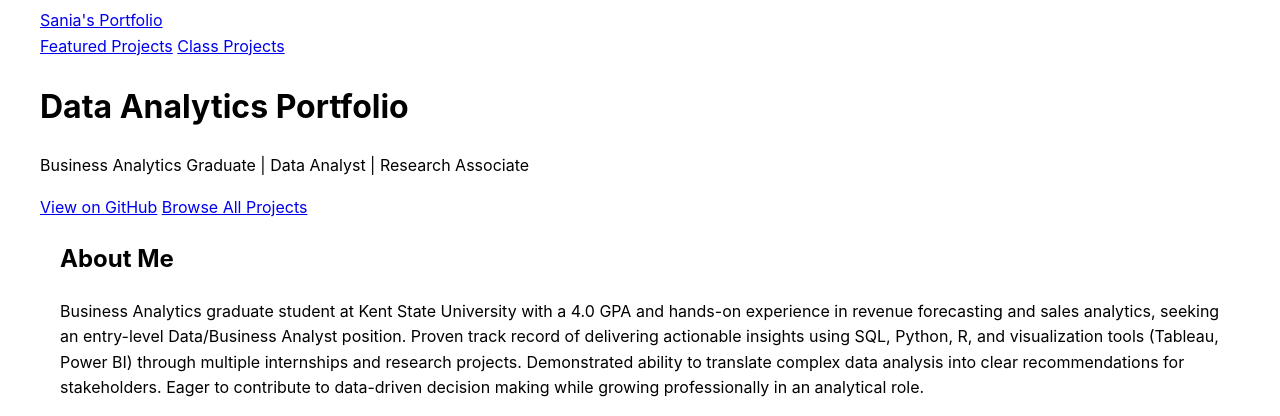
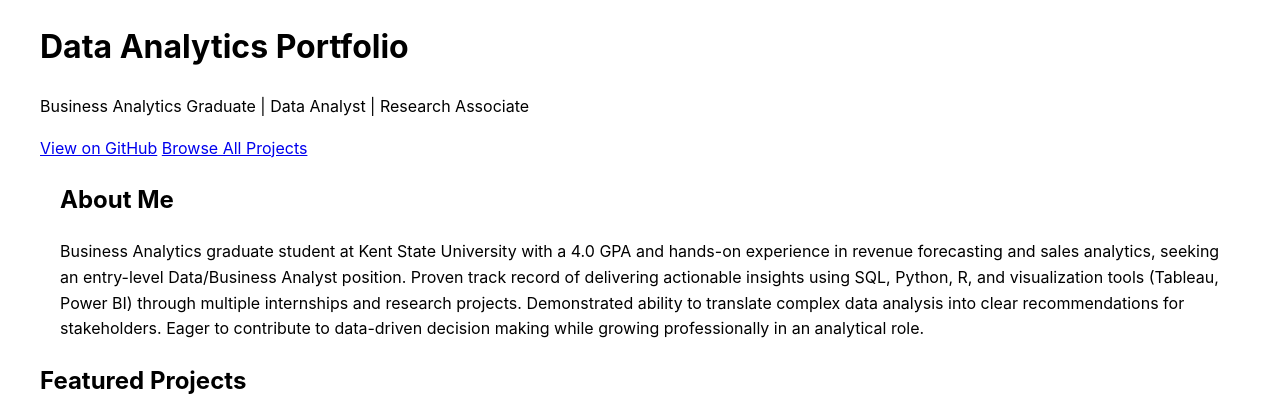
Before and after one commit to Sania3fat/portfolio, a Jekyll site: the page built from index.html, in a window 1280 px wide, cut to the strip 0-416 px from the top of the page. Built offline with Jekyll 4.4.1, drawn with Linux system fonts in a browser that asks for light colours.

Commit message:
Update header.html

```diff
--- a/_includes/header.html
+++ b/_includes/header.html
@@ -1,11 +1,5 @@
 <header class="site-header">
     <div class="container">
-        <nav>
-            <a href="{{ '/' | relative_url }}" class="site-title">{{ site.title }}</a>
-            <div class="nav-links">
-                <a href="/#featured-projects">Featured Projects</a>
-                <a href="/#class-projects">Class Projects</a>
-            </div>
-        </nav>
+
     </div>
 </header>
```
